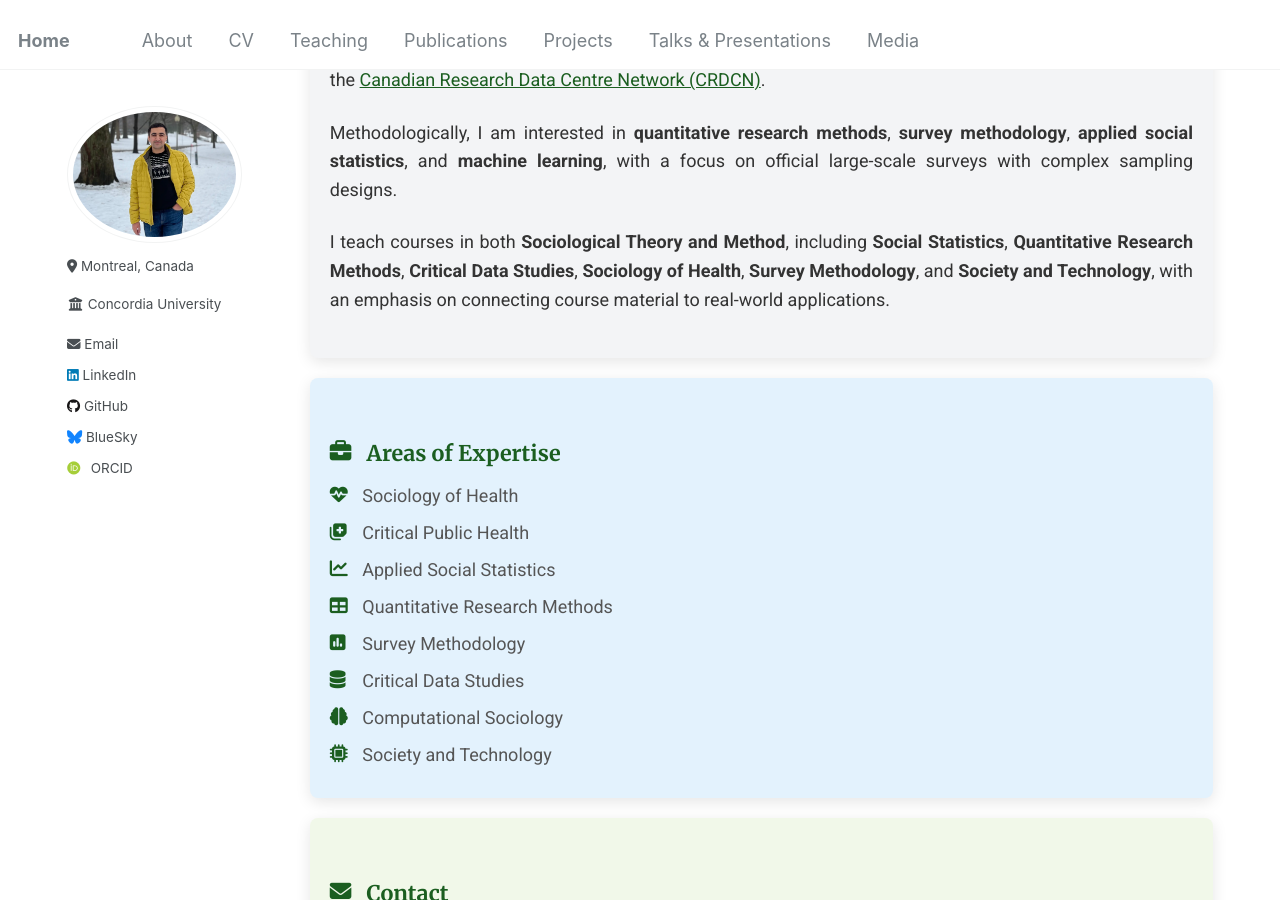
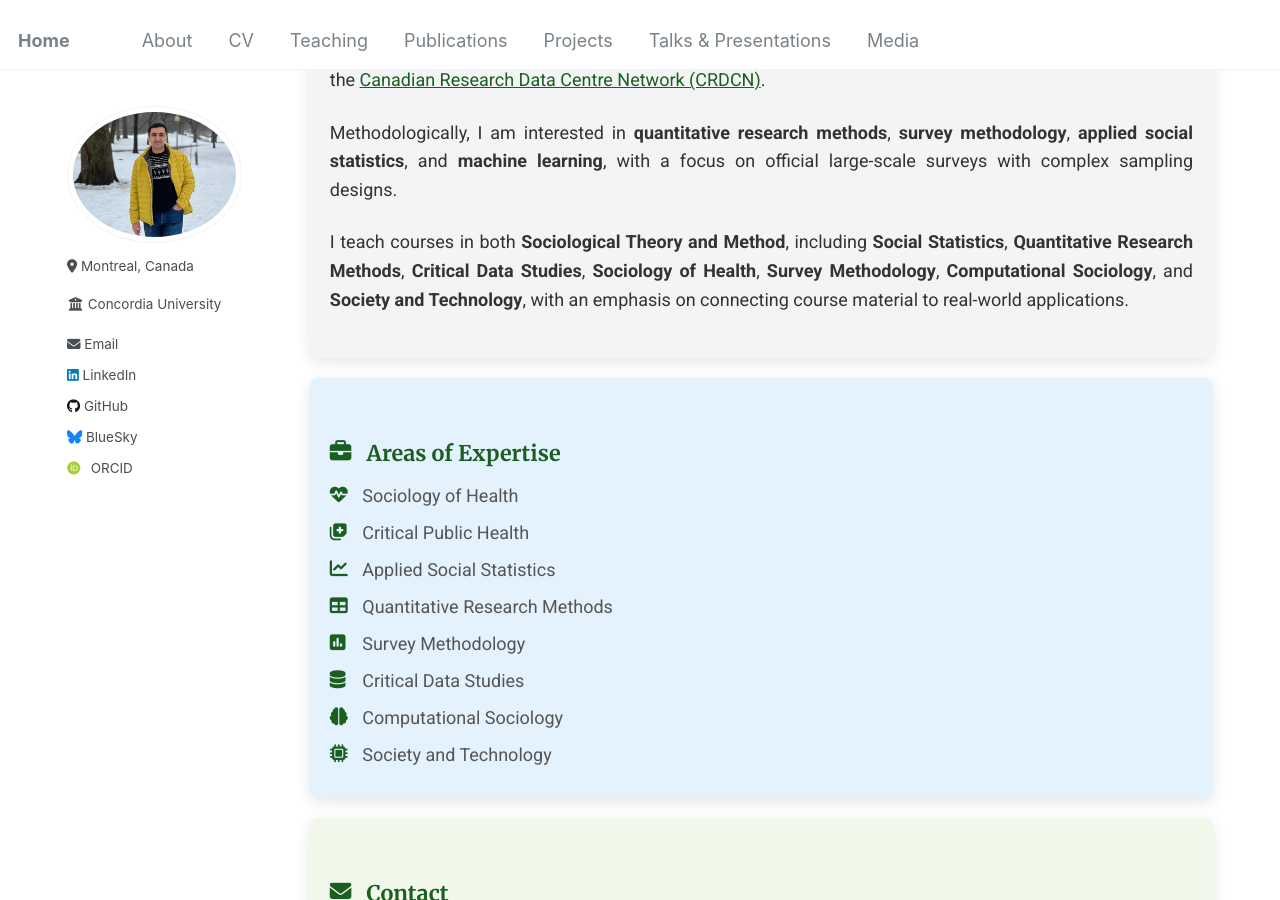
Before and after one commit to Mohsnmonji/mohsnmonji.github.io, a Jekyll site: the page built from about-me.md, in a window 1280 px wide and 900 px high, scrolled down 343 px. Built offline with Jekyll 4.4.1, drawn with Linux system fonts in a browser that asks for light colours; some web fonts are replaced.

Commit message:
Update about-me.md

```diff
--- a/about-me.md
+++ b/about-me.md
@@ -110,7 +110,8 @@ author_profile: true
   <p>
     I teach courses in both <strong>Sociological Theory and Method</strong>, including <strong>Social Statistics</strong>,
     <strong>Quantitative Research Methods</strong>, <strong>Critical Data Studies</strong>, <strong>Sociology of Health</strong>,
-    <strong>Survey Methodology</strong>, and <strong>Society and Technology</strong>, with an emphasis on connecting course material to real-world applications.
+    <strong>Survey Methodology</strong>, <strong>Computational Sociology</strong>, and <strong>Society and Technology</strong>,
+    with an emphasis on connecting course material to real-world applications.
 </p>
 
 </div>
```
